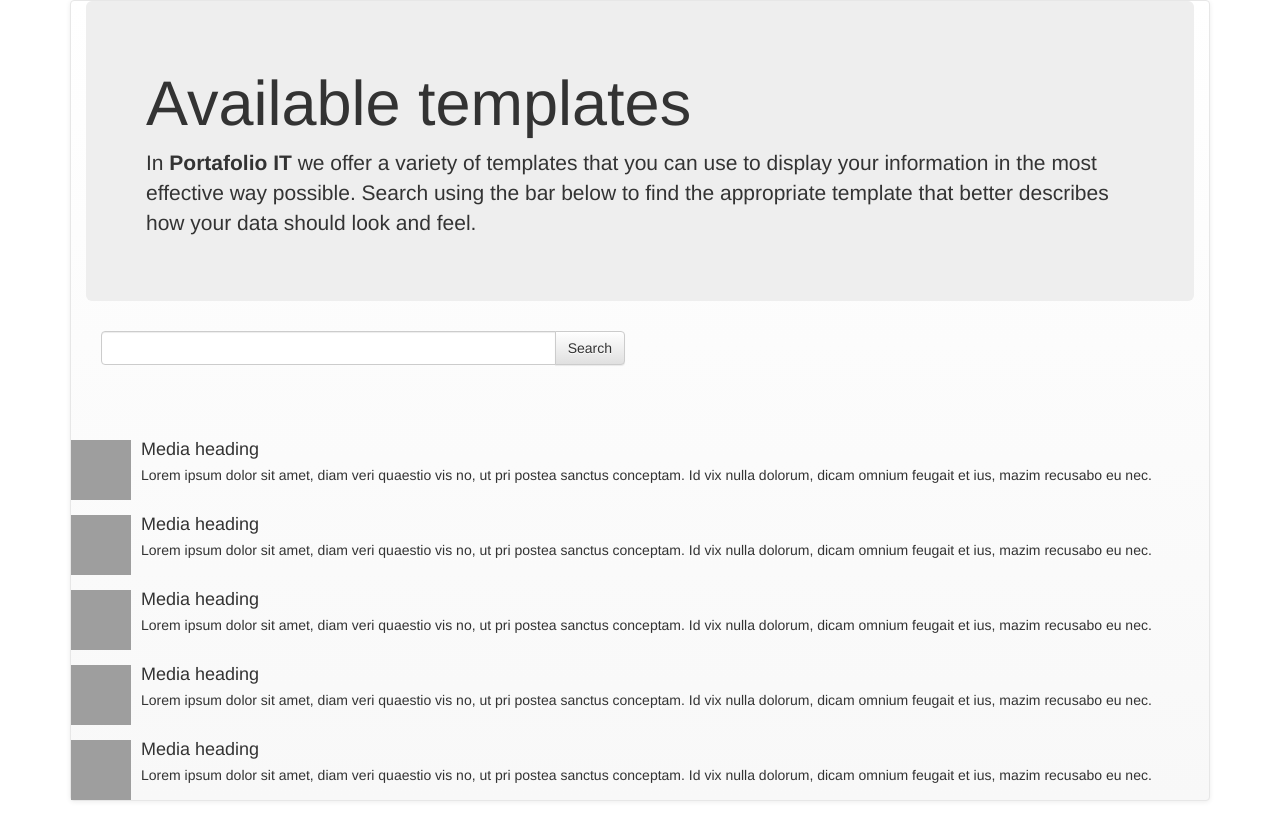
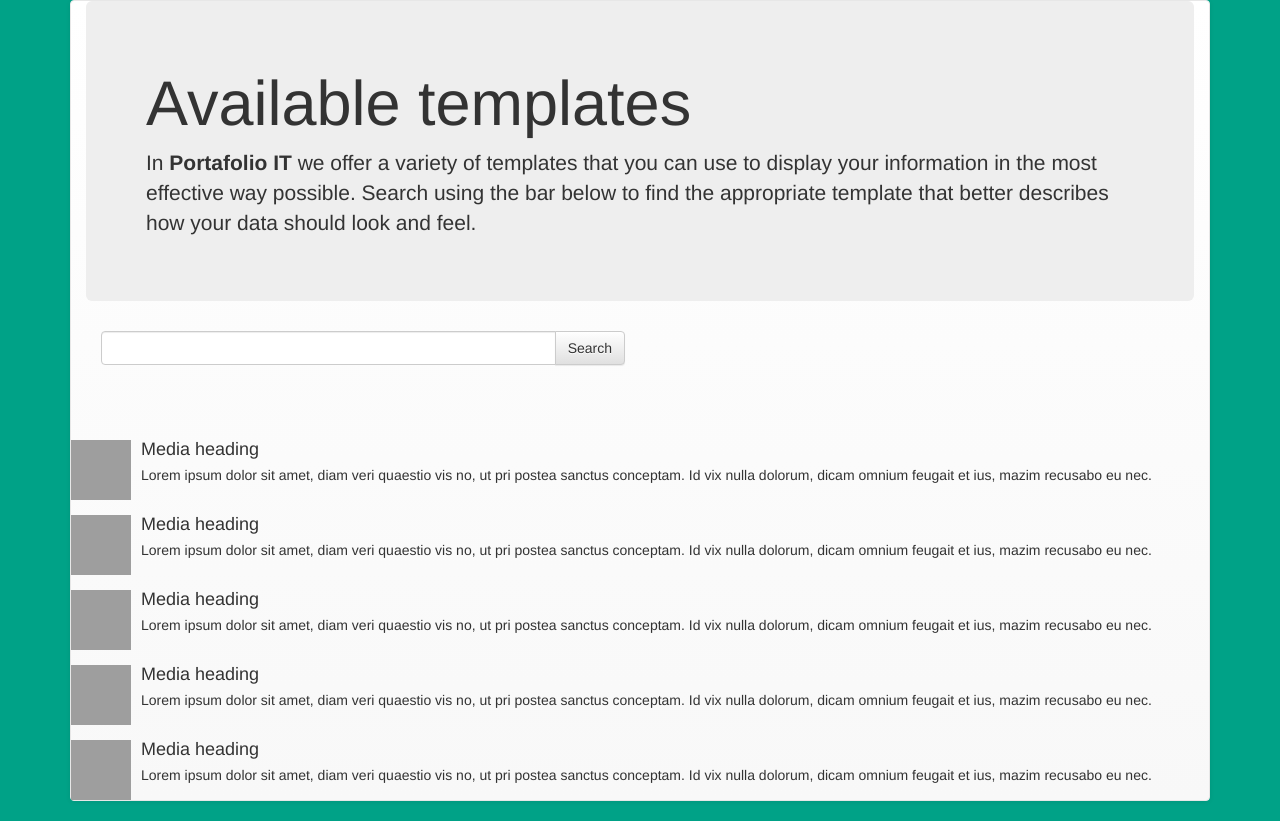
Before and after one commit to kubalaj/mobile_hackathon, a Flask app: page /templates in a window 1280 px wide. Run offline with Flask 2, Linux system fonts and the light colour scheme; parts of the project's set-up code (start-up, migrations or seed data) failed here and were passed over; some libraries are stand-ins or nearby versions; grey boxes are pictures that could not be loaded.

Commit message:
changing color temp

```diff
--- a/templates/templates.html
+++ b/templates/templates.html
@@ -9,6 +9,9 @@
 <script src="http://netdna.bootstrapcdn.com/bootstrap/3.0.3/js/bootstrap.min.js"></script></head>
 <style type="text/css">
 
+    body{
+    background-color: #00A287;
+    }
 </style>
 <body>
   <div class="container">
```
